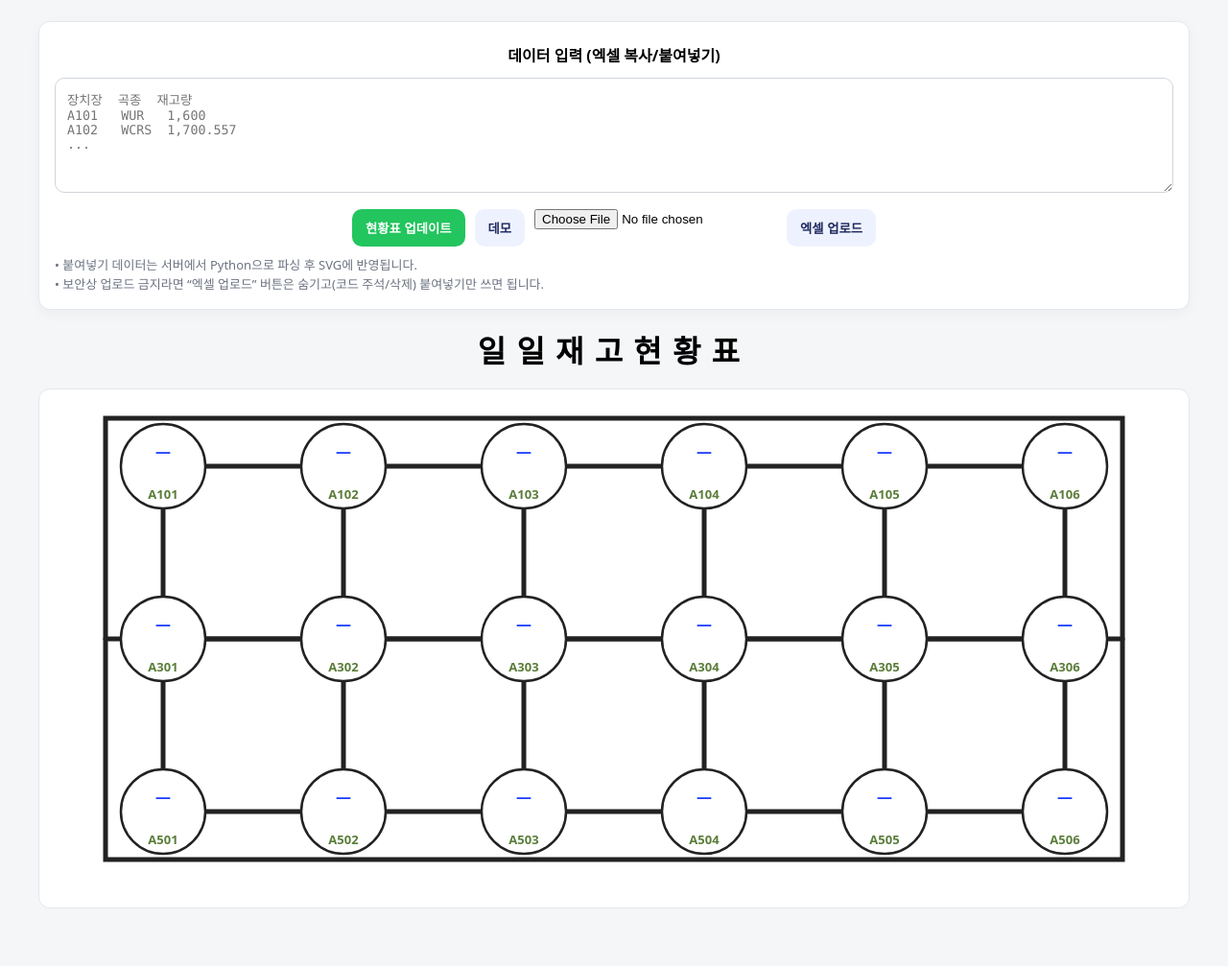
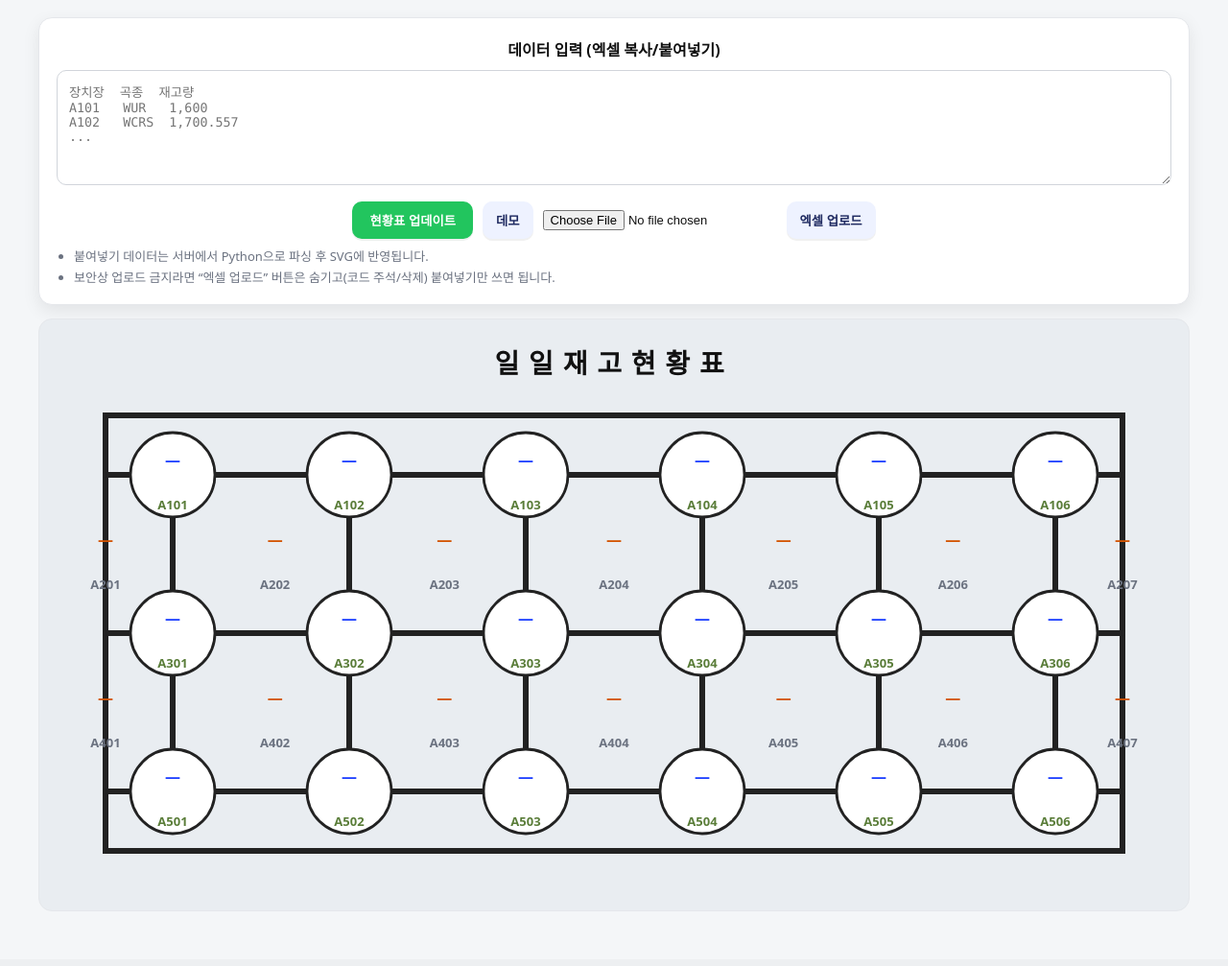
Before and after one commit to aisiteruyuri/inventory-report, a Flask app: page / in a window 1280 px wide. Shown: the whole page at 96% size. After the commit the page ends 890 px from the top, so only its background shows below. Run offline with Flask 3, Linux system fonts and the light colour scheme.

Commit message:
Update index.html

```diff
--- a/templates/index.html
+++ b/templates/index.html
@@ -12,66 +12,143 @@
       --blue:#1e40ff;
       --orange:#d35400;
       --muted:#6b7280;
+      --loc:#5a7d39;
+
+      --border:#d1d5db;
+      --soft:#eef2ff;
+      --ok:#22c55e;
     }
-    body{ margin:0; font-family:system-ui,"Noto Sans KR",sans-serif; background:var(--bg); }
-    .wrap{ max-width:1200px; margin:22px auto 60px; padding:0 16px; }
-    .card{ background:var(--panel); border:1px solid #e5e7eb; border-radius:12px; padding:16px; box-shadow:0 4px 14px rgba(0,0,0,.04); }
-    .title{ text-align:center; font-weight:800; margin:6px 0 12px; }
-    textarea{ width:100%; min-height:120px; border:1px solid #d1d5db; border-radius:10px; padding:12px; font-family:ui-monospace,Consolas,monospace; box-sizing:border-box; }
-    .row{ display:flex; gap:10px; justify-content:center; margin-top:12px; flex-wrap:wrap; }
-    button{ border:0; border-radius:10px; padding:10px 14px; font-weight:800; cursor:pointer; }
-    .ok{ background:#22c55e; color:#fff; }
-    .ghost{ background:#eef2ff; color:#1f2a60; }
-    .hint{ margin-top:10px; color:var(--muted); font-size:13px; line-height:1.5; }
+    body{ margin:0; font-family:system-ui,"Noto Sans KR",sans-serif; background:var(--bg); color:#111; }
+    .wrap{ max-width:1200px; margin:18px auto 50px; padding:0 14px; }
 
-    h1{ margin:18px 0 10px; text-align:center; letter-spacing:.35em; font-weight:900; }
+    /* ===== 상단 카드(캡처 스타일) ===== */
+    .card{
+      background:var(--panel);
+      border:1px solid #e5e7eb;
+      border-radius:14px;
+      padding:18px 18px 16px;
+      box-shadow:0 6px 18px rgba(0,0,0,.08);
+    }
+    .card-title{
+      text-align:center;
+      font-weight:900;
+      margin:2px 0 10px;
+    }
+    textarea{
+      width:100%;
+      min-height:120px;
+      border:1px solid var(--border);
+      border-radius:10px;
+      padding:12px;
+      font-family:ui-monospace,Consolas,monospace;
+      box-sizing:border-box;
+      resize:vertical;
+    }
 
-    .board{ margin-top:18px; background:#fff; border-radius:12px; border:1px solid #e5e7eb; padding:10px; overflow-x:auto; }
+    .row{
+      display:flex;
+      gap:10px;
+      justify-content:center;
+      align-items:center;
+      flex-wrap:wrap;
+      margin:12px 0 6px;
+    }
+    button{
+      border:0;
+      border-radius:10px;
+      padding:10px 14px;
+      font-weight:900;
+      cursor:pointer;
+      box-shadow:0 2px 0 rgba(0,0,0,.06);
+    }
+    .btn-ok{ background:var(--ok); color:#fff; padding:10px 18px; }
+    .btn-ghost{ background:var(--soft); color:#1f2a60; }
+    .file{
+      display:flex;
+      gap:8px;
+      align-items:center;
+      justify-content:center;
+    }
+    input[type="file"]{ font-size:13px; }
+    .hint{
+      margin:8px 0 0;
+      color:var(--muted);
+      font-size:13px;
+      line-height:1.55;
+    }
+    .hint ul{ margin:6px 0 0 18px; padding:0; }
+    .hint li{ margin:2px 0; }
+
+    /* ===== 하단 보드(캡처 스타일) ===== */
+    .board{
+      margin-top:14px;
+      background:#e9edf1;
+      border-radius:14px;
+      border:1px solid #e5e7eb;
+      padding:18px 10px 22px;
+      overflow-x:auto;
+    }
+    .board h1{
+      margin:6px 0 10px;
+      text-align:center;
+      font-size:28px;
+      letter-spacing:.35em;
+      font-weight:900;
+    }
     svg{ display:block; margin:0 auto; }
 
-    .node-circle{ fill:#fff; stroke:var(--line); stroke-width:2.5; }
-    .slot-box{ fill:#fff; stroke:var(--line); stroke-width:2.5; rx:10; ry:10; }
-    .pipe{ stroke:var(--line); stroke-width:5; fill:none; stroke-linecap:round; stroke-linejoin:round; }
+    /* ===== SVG 스타일 ===== */
+    .node-circle{ fill:#fff; stroke:var(--line); stroke-width:2.8; }
+    .pipe{ stroke:var(--line); stroke-width:6; fill:none; stroke-linecap:round; stroke-linejoin:round; }
+    .frame{ fill:none; stroke:var(--line); stroke-width:6; }
 
     .t-blue{ fill:var(--blue); font-weight:900; }
     .t-orange{ fill:var(--orange); font-weight:900; }
     .t-qty{ fill:#111; font-weight:900; }
-    .t-loc{ fill:#5a7d39; font-weight:900; }
+    .t-loc{ fill:var(--loc); font-weight:900; }
     .t-id{ fill:var(--muted); font-weight:900; }
   </style>
 </head>
 <body>
   <div class="wrap">
+
+    <!-- 상단 입력 영역 -->
     <div class="card">
-      <div class="title">데이터 입력 (엑셀 복사/붙여넣기)</div>
+      <div class="card-title">데이터 입력 (엑셀 복사/붙여넣기)</div>
+
       <textarea id="paste" spellcheck="false" placeholder="장치장  곡종  재고량
 A101   WUR   1,600
 A102   WCRS  1,700.557
 ..."></textarea>
 
       <div class="row">
-        <button class="ok" id="apply">현황표 업데이트</button>
-        <button class="ghost" id="demo">데모</button>
+        <button class="btn-ok" id="apply">현황표 업데이트</button>
+        <button class="btn-ghost" id="demo">데모</button>
 
-        <!-- 과제 6번 충족용: 엑셀 업로드(실무에선 숨겨도 됨) -->
-        <input type="file" id="file" accept=".xlsx,.xls" />
-        <button class="ghost" id="upload">엑셀 업로드</button>
+        <div class="file">
+          <input type="file" id="file" accept=".xlsx,.xls" />
+          <button class="btn-ghost" id="upload">엑셀 업로드</button>
+        </div>
       </div>
 
       <div class="hint">
-        • 붙여넣기 데이터는 서버에서 Python으로 파싱 후 SVG에 반영됩니다.<br/>
-        • 보안상 업로드 금지라면 “엑셀 업로드” 버튼은 숨기고(코드 주석/삭제) 붙여넣기만 쓰면 됩니다.
+        <ul>
+          <li>붙여넣기 데이터는 서버에서 Python으로 파싱 후 SVG에 반영됩니다.</li>
+          <li>보안상 업로드 금지라면 “엑셀 업로드” 버튼은 숨기고(코드 주석/삭제) 붙여넣기만 쓰면 됩니다.</li>
+        </ul>
       </div>
     </div>
 
-    <h1>일일재고현황표</h1>
+    <!-- 하단 표 영역 -->
     <div class="board">
+      <h1>일일재고현황표</h1>
       <svg id="svg" width="1100" height="520" viewBox="0 0 1100 520"></svg>
     </div>
+
   </div>
 
 <script>
-  // ===== 구조 정의 (이미지와 동일한 배치 컨셉) =====
+  // ===== 배치 정의 =====
   const NODE_IDS = [
     ["A101","A102","A103","A104","A105","A106"],
     ["A301","A302","A303","A304","A305","A306"],
@@ -80,130 +157,107 @@
   const TOP_SLOTS = ["A201","A202","A203","A204","A205","A206","A207"];
   const BOT_SLOTS = ["A401","A402","A403","A404","A405","A406","A407"];
 
-  // 상태(서버가 내려준 값으로 갱신)
   let state = { nodes:{}, slots:{} };
 
   const svg = document.getElementById("svg");
   const W=1100, H=520;
-  const margin={x:80,y:70};
+
+  // 2번 이미지처럼 중앙 배치+여백 크게 잡기
+  const margin = { x: 90, y: 88 };
   const cols=6, rows=3;
   const nodeR=44;
-  const gridW=W-margin.x*2;
-  const gridH=360;
-  const dx=gridW/(cols-1);
-  const dy=gridH/(rows-1);
 
-  const yTop=margin.y;
-  const yMid=margin.y+dy;
-  const yBot=margin.y+dy*2;
+  const gridW = W - margin.x*2;
+  const gridH = 330;
+  const dx = gridW/(cols-1);
+  const dy = gridH/(rows-1);
 
-  const xAt=(c)=>margin.x+dx*c;
-  const nodePos=(c,r)=>({x:xAt(c), y:margin.y+dy*r});
+  const yTop = margin.y;
+  const yMid = margin.y + dy;
+  const yBot = margin.y + dy*2;
+
+  const frameX = margin.x - 70;
+  const frameY = margin.y - 62;
+  const frameW = gridW + 140;
+  const frameH = gridH + 124;
+
+  const xAt = (c)=> margin.x + dx*c;
+  const nodePos = (c,r)=>({ x:xAt(c), y: margin.y + dy*r });
 
   function el(name, attrs={}){
     const e=document.createElementNS("http://www.w3.org/2000/svg", name);
     for (const [k,v] of Object.entries(attrs)) e.setAttribute(k, String(v));
     return e;
   }
+  function textCentered(x,y,cls,size,txt){
+    const t = el("text", { x, y, "text-anchor":"middle", class: cls, "font-size": size });
+    t.textContent = txt;
+    return t;
+  }
+  function slotCenter(idx, band){
+    const x = frameX + frameW * (idx/6);
+    const y = (band==="top") ? ((yTop+yMid)/2) : ((yMid+yBot)/2);
+    return {x,y};
+  }
+  function drawSlotText(id, idx, band){
+    const p = slotCenter(idx, band);
+    const item = (state.slots?.[id]?.item || "").toUpperCase();
+    const qty  = (state.slots?.[id]?.qty ?? "");
+
+    svg.appendChild(textCentered(p.x, p.y-10, "t-orange", 16, item || "—"));
+    svg.appendChild(textCentered(p.x, p.y+14, "t-qty",    20, qty==="" ? "" : String(qty)));
+    svg.appendChild(textCentered(p.x, p.y+36, "t-id",     13, id));
+  }
 
   function draw(){
     svg.innerHTML="";
 
     // 외곽 프레임
-    const frameX=margin.x-60;
-    const frameY=margin.y-50;
-    const frameW=gridW+120;
-    const frameH=gridH+100;
-    svg.appendChild(el("rect",{x:frameX,y:frameY,width:frameW,height:frameH,fill:"none",stroke:"#222","stroke-width":5}));
+    svg.appendChild(el("rect", { x:frameX, y:frameY, width:frameW, height:frameH, class:"frame" }));
 
     // 중앙 가로 라인
-    svg.appendChild(el("line",{x1:frameX,y1:yMid,x2:frameX+frameW,y2:yMid,class:"pipe"}));
+    svg.appendChild(el("line", { x1:frameX, y1:yMid, x2:frameX+frameW, y2:yMid, class:"pipe" }));
 
-    // 수평 연결
+    // 상/중/하 수평 파이프
     for(let r=0;r<rows;r++){
       for(let c=0;c<cols-1;c++){
         const p1=nodePos(c,r), p2=nodePos(c+1,r);
-        svg.appendChild(el("line",{x1:p1.x+nodeR,y1:p1.y,x2:p2.x-nodeR,y2:p2.y,class:"pipe"}));
+        svg.appendChild(el("line", { x1:p1.x+nodeR, y1:p1.y, x2:p2.x-nodeR, y2:p2.y, class:"pipe" }));
       }
     }
-    // 수직 연결
+
+    // 수직 파이프
     for(let c=0;c<cols;c++){
       const pT=nodePos(c,0), pM=nodePos(c,1), pB=nodePos(c,2);
-      svg.appendChild(el("line",{x1:pT.x,y1:pT.y+nodeR,x2:pM.x,y2:pM.y-nodeR,class:"pipe"}));
-      svg.appendChild(el("line",{x1:pM.x,y1:pM.y+nodeR,x2:pB.x,y2:pB.y-nodeR,class:"pipe"}));
+      svg.appendChild(el("line", { x1:pT.x, y1:pT.y+nodeR, x2:pM.x, y2:pM.y-nodeR, class:"pipe" }));
+      svg.appendChild(el("line", { x1:pM.x, y1:pM.y+nodeR, x2:pB.x, y2:pB.y-nodeR, class:"pipe" }));
     }
 
-    // 슬롯(네모) 14개
-const slotW = 130, slotH = 56;   // ← 폭도 조금 늘림(110→130)
+    // 프레임-노드 연결(좌/우 끝)
+    svg.appendChild(el("line", { x1:frameX, y1:yTop, x2:nodePos(0,0).x-nodeR, y2:yTop, class:"pipe" }));
+    svg.appendChild(el("line", { x1:frameX, y1:yMid, x2:nodePos(0,1).x-nodeR, y2:yMid, class:"pipe" }));
+    svg.appendChild(el("line", { x1:frameX, y1:yBot, x2:nodePos(0,2).x-nodeR, y2:yBot, class:"pipe" }));
 
-// 슬롯이 프레임 밖으로 나가지 않게, 좌우 여백 확보
-const slotPad = (slotW / 2) + 14; // ← “네모 절반 + 여유”
+    svg.appendChild(el("line", { x1:nodePos(5,0).x+nodeR, y1:yTop, x2:frameX+frameW, y2:yTop, class:"pipe" }));
+    svg.appendChild(el("line", { x1:nodePos(5,1).x+nodeR, y1:yMid, x2:frameX+frameW, y2:yMid, class:"pipe" }));
+    svg.appendChild(el("line", { x1:nodePos(5,2).x+nodeR, y1:yBot, x2:frameX+frameW, y2:yBot, class:"pipe" }));
 
-function slotPos(idx, band){
-  const usableW = frameW - (slotPad * 2);      // 실제로 쓸 수 있는 폭
-  const sx = frameX + slotPad + usableW * (idx / 6);
-  const y  = (band==="top") ? (yTop+yMid)/2 : (yMid+yBot)/2;
-  return {x:sx, y:y};
-}
+    // 슬롯(텍스트만)
+    TOP_SLOTS.forEach((id,i)=>drawSlotText(id,i,"top"));
+    BOT_SLOTS.forEach((id,i)=>drawSlotText(id,i,"bot"));
 
-function drawSlot(id, idx, band){
-  const p = slotPos(idx, band);
-
-  const item = (state.slots?.[id]?.item || "").toUpperCase();
-  const qty  = (state.slots?.[id]?.qty ?? "");
-
-  svg.appendChild(el("rect",{
-    x:p.x-slotW/2, y:p.y-slotH/2, width:slotW, height:slotH, class:"slot-box"
-  }));
-
-  const maxText = slotW - 18; // 텍스트가 사용할 최대 폭
-
-  const t1 = el("text",{
-    x:p.x, y:p.y-10, "text-anchor":"middle",
-    class:"t-orange", "font-size":16,
-    textLength: maxText, lengthAdjust: "spacingAndGlyphs"
-  });
-  t1.textContent = item || "—";
-  svg.appendChild(t1);
-
-  const t2 = el("text",{
-    x:p.x, y:p.y+14, "text-anchor":"middle",
-    class:"t-qty", "font-size":20,
-    textLength: maxText, lengthAdjust: "spacingAndGlyphs"
-  });
-  t2.textContent = (qty==="" ? "" : qty);
-  svg.appendChild(t2);
-
-  const t3 = el("text",{
-    x:p.x, y:p.y+34, "text-anchor":"middle",
-    class:"t-id", "font-size":13
-  });
-  t3.textContent = id;
-  svg.appendChild(t3);
-}
-
-
-    // 노드(원) 18개
+    // 노드(원)
     for(let r=0;r<rows;r++){
       for(let c=0;c<cols;c++){
-        const id=NODE_IDS[r][c];
-        const p=nodePos(c,r);
-        const item=(state.nodes?.[id]?.item || "").toUpperCase();
-        const qty=(state.nodes?.[id]?.qty ?? "");
+        const id = NODE_IDS[r][c];
+        const p = nodePos(c,r);
+        const item = (state.nodes?.[id]?.item || "").toUpperCase();
+        const qty  = (state.nodes?.[id]?.qty ?? "");
 
-        svg.appendChild(el("circle",{cx:p.x,cy:p.y,r:nodeR,class:"node-circle"}));
-
-        const t1=el("text",{x:p.x,y:p.y-10,"text-anchor":"middle",class:"t-blue","font-size":16});
-        t1.textContent=item || "—";
-        svg.appendChild(t1);
-
-        const t2=el("text",{x:p.x,y:p.y+14,"text-anchor":"middle",class:"t-qty","font-size":22});
-        t2.textContent=qty===""?"":qty;
-        svg.appendChild(t2);
-
-        const t3=el("text",{x:p.x,y:p.y+34,"text-anchor":"middle",class:"t-loc","font-size":13});
-        t3.textContent=id;
-        svg.appendChild(t3);
+        svg.appendChild(el("circle", { cx:p.x, cy:p.y, r:nodeR, class:"node-circle" }));
+        svg.appendChild(textCentered(p.x, p.y-10, "t-blue", 16, item || "—"));
+        svg.appendChild(textCentered(p.x, p.y+14, "t-qty",  22, qty==="" ? "" : String(qty)));
+        svg.appendChild(textCentered(p.x, p.y+36, "t-loc",  13, id));
       }
     }
   }
@@ -273,7 +327,6 @@
 A506\tWUR\t1,700`;
   });
 
-  // 최초 렌더(빈 화면)
   state = { nodes:{}, slots:{} };
   draw();
 </script>
```
